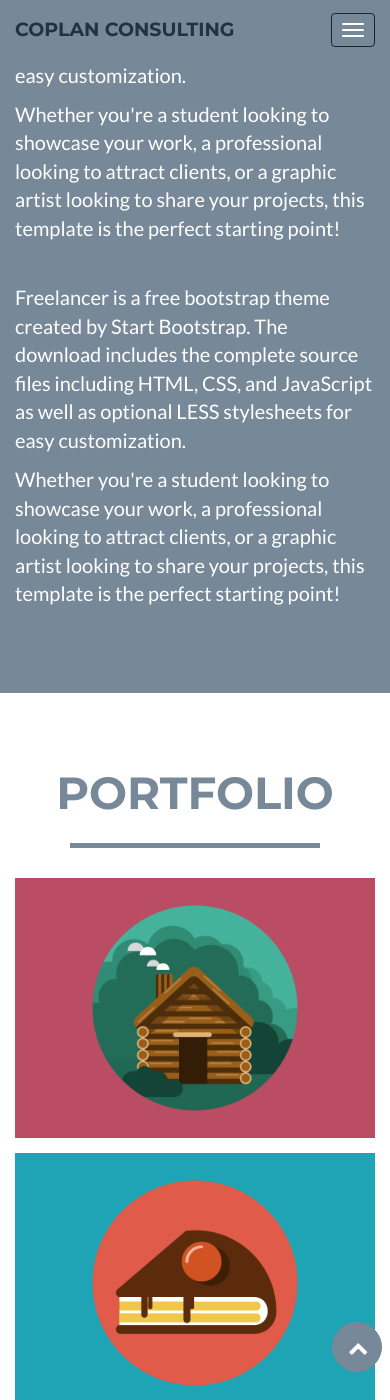
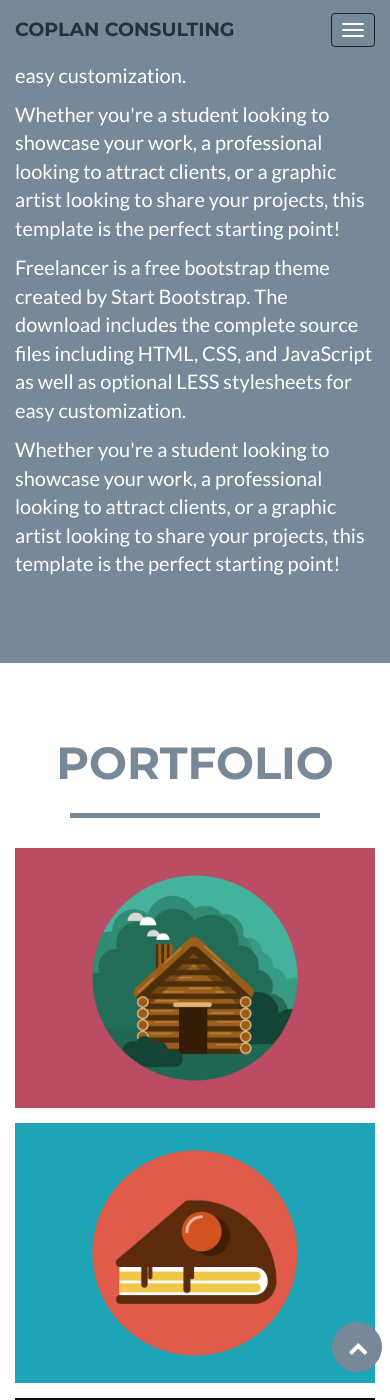
Before and after one commit to ccoplan/ccoplan.github.io, a Jekyll site: the page built from index.html, in a window 390 px wide and 1400 px high, scrolled down 849 px. Built offline with Jekyll 4.4.1, drawn with Linux system fonts in a browser that asks for light colours.

Commit message:
Attempting media query of row padding.

```diff
--- a/_includes/services.html
+++ b/_includes/services.html
@@ -8,7 +8,15 @@
       </div>
     </div>
 
-    <div class="row" style="padding-bottom: 30px !important;">
+    <style>
+      @media screen and (min-width: 480px) {
+      #toprow{
+      padding-bottom: 30px !important;
+      }
+      }
+    </style>
+
+    <div class="row" id="toprow">
       <div class="col-lg-4 col-lg-offset-2">
         <p>Freelancer is a free bootstrap theme created by Start Bootstrap. The download includes the complete source files including HTML, CSS, and JavaScript as well as optional LESS stylesheets for easy customization.</p>
       </div>
```
